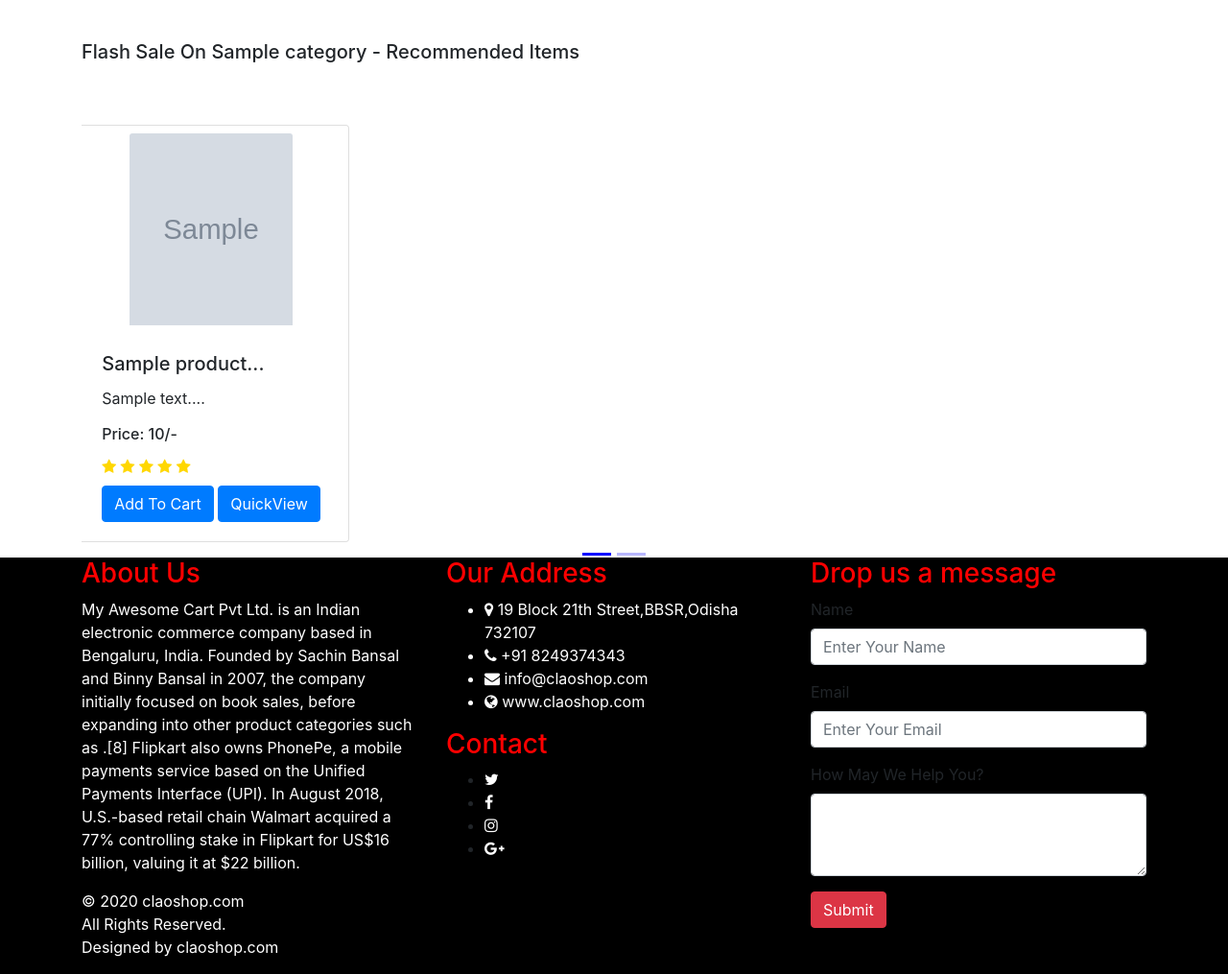
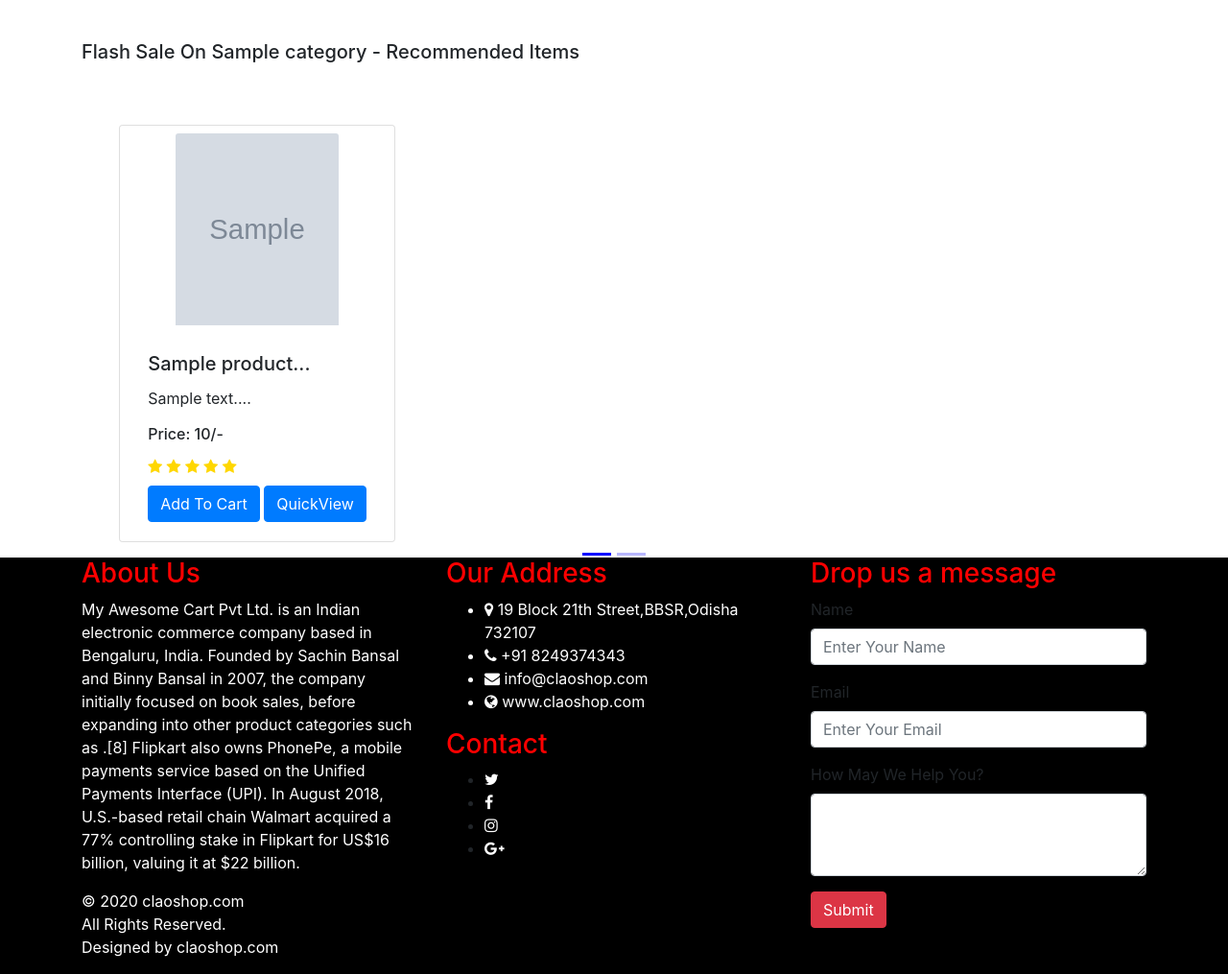
Before and after one commit to Tathagat12/shop-clashic, a Django app: template shop/templates/shop/search.html in a window 1280 px wide. Shown: the part 66-1081 px from the top of the page at 96% size. Run offline with Django 3.2, Linux system fonts and the light colour scheme; the template is opened without the code that fills it: most values are stand-ins (such as "Sample title", 1, 10 or a date in 2020); grey boxes marked "Sample" are stand-in pictures; some libraries are stand-ins or nearby versions.

Commit message:
second commit

```diff
--- a/shop/templates/shop/search.html
+++ b/shop/templates/shop/search.html
@@ -49,7 +49,7 @@
              color:gold;
            }
            .pp{
-            margin-left:-35px;
+            margin-left:13px;
           }
           .my{
             padding-top:60px;
```
